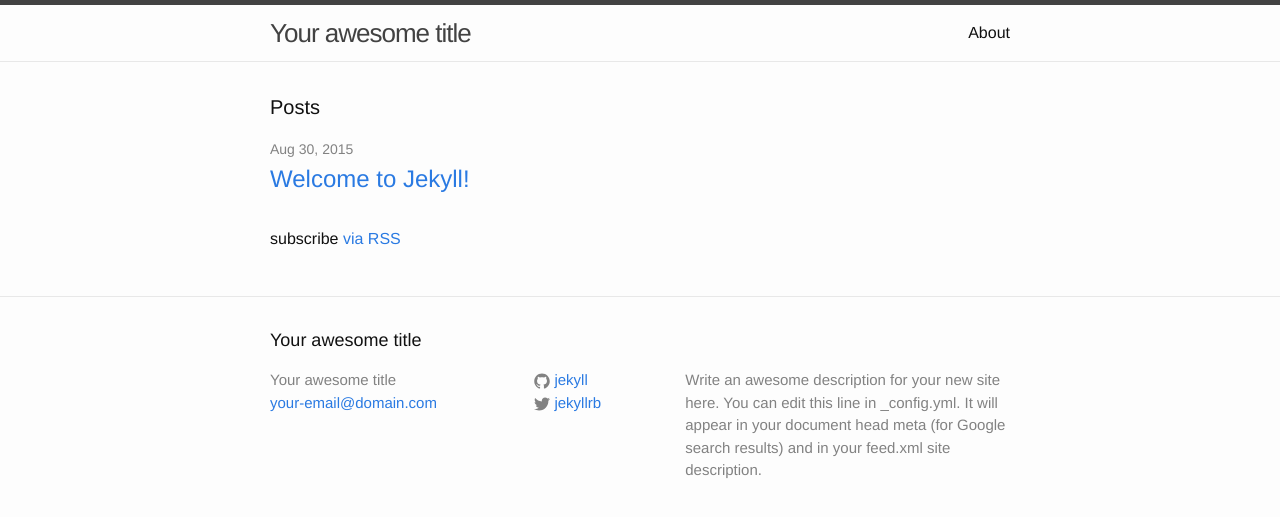
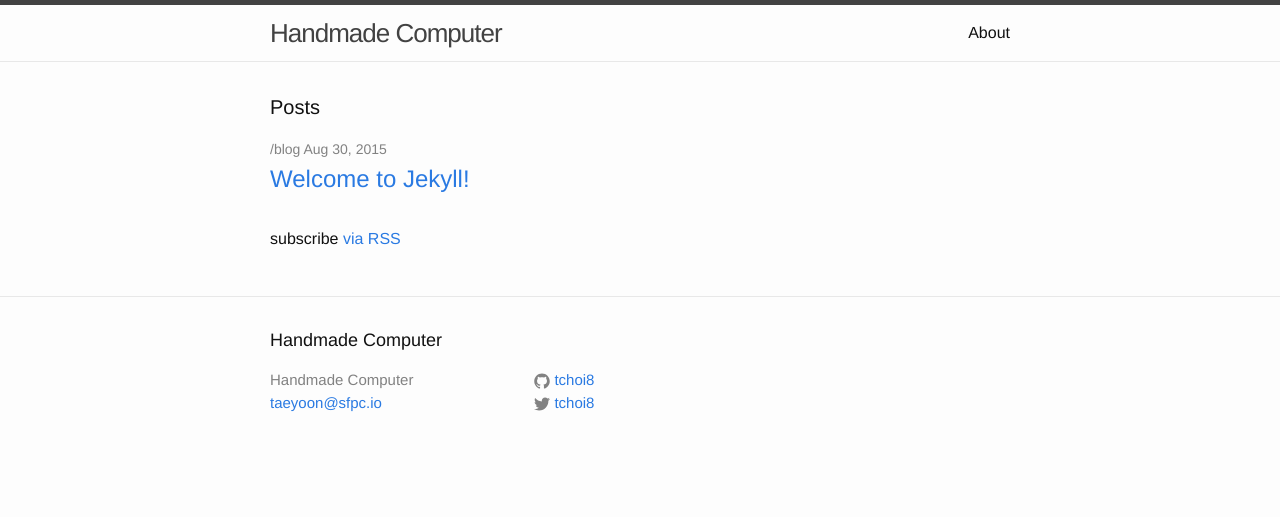
Before and after one commit to tchoi8/handmadecomputer, a Jekyll site: the page built from index.html, in a window 1280 px wide. Shown: the top 517 px of the page. Built offline with Jekyll 4.4.1, drawn with Linux system fonts in a browser that asks for light colours.

Commit message:
change url method

```diff
--- a/_config.yml
+++ b/_config.yml
@@ -1,14 +1,11 @@
 # Site settings
-title: Your awesome title
-email: your-email@domain.com
-description: > # this means to ignore newlines until "baseurl:"
-  Write an awesome description for your new site here. You can edit this
-  line in _config.yml. It will appear in your document head meta (for
-  Google search results) and in your feed.xml site description.
-baseurl: "" # the subpath of your site, e.g. /blog/
+title: Handmade Computer
+email: taeyoon@sfpc.io
+description: > # Project by Taeyoon Choi
+baseurl: "/blog " # the subpath of your site, e.g. /blog/
 url: "http://yourdomain.com" # the base hostname & protocol for your site
-twitter_username: jekyllrb
-github_username:  jekyll
+twitter_username: tchoi8
+github_username:  tchoi8
 
 # Build settings
 markdown: kramdown
--- a/index.html
+++ b/index.html
@@ -9,7 +9,7 @@ layout: default
   <ul class="post-list">
     {% for post in site.posts %}
       <li>
-        <span class="post-meta">{{ post.date | date: "%b %-d, %Y" }}</span>
+        <span class="post-meta">{{site.baseurl  }}{{ post.date | date: "%b %-d, %Y" }}</span>
 
         <h2>
           <a class="post-link" href="{{ post.url | prepend: site.baseurl }}">{{ post.title }}</a>
```
